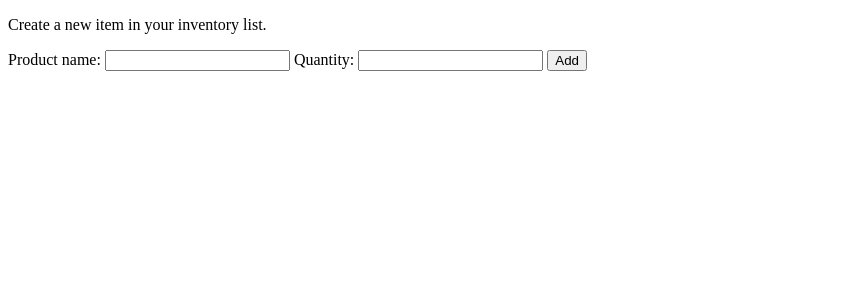
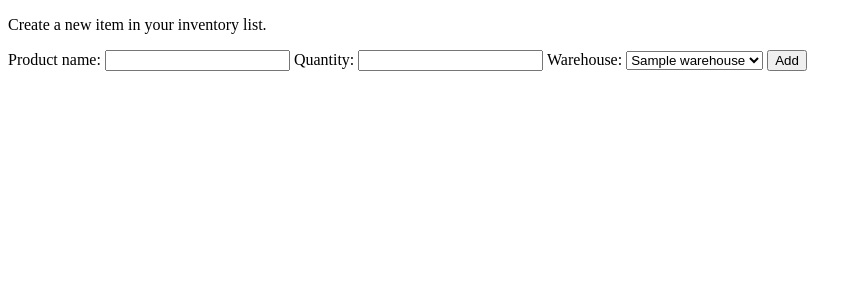
Before and after one commit to melanietai/inventory-tracking-system-web-app, a Flask app: page /inventory/new in a window 1280 px wide. Shown: the top 300 px of the page, without its empty margins (0-862 px from the left). Run offline with Flask 2, Linux system fonts and the light colour scheme; tables that the repository leaves empty hold one stand-in row (values such as "Sample post").

Commit message:
Add warehouse dropdown menu

```diff
--- a/myapp/crud/inventory_crud.py
+++ b/myapp/crud/inventory_crud.py
@@ -27,10 +27,10 @@ def get_inventory_by_id(id):
     return Inventory.query.get(id)
 
 
-def update_inventory(id, name, qty):
+def update_inventory(id, name, qty, warehouse_id=None):
     """Update an inventory."""
 
-    stmt = update(Inventory).where(Inventory.id==id).values(name= name, qty= qty)
+    stmt = update(Inventory).where(Inventory.id==id).values(name= name, qty= qty, warehouse_id=warehouse_id)
 
     db.session.execute(stmt)
     db.session.commit()
--- a/myapp/templates/index.html
+++ b/myapp/templates/index.html
@@ -26,7 +26,7 @@
       {% if item.warehouse_id %}
         <td>{{ item.warehouse.name }}</td>
       {% else %}
-      <td>Not yet assigned</td>
+        <td>Unassigned</td>
       {% endif %}
       <td>
         <form action="/inventory/{{ item.id }}">
--- a/myapp/templates/new_inventory.html
+++ b/myapp/templates/new_inventory.html
@@ -9,6 +9,18 @@
     <input type="text" id="new-inventory" name="name" required/>
     <label for="new-inventory-qty">Quantity:</label>
     <input type="number" id="new-inventory-qty" name="qty" required/>
+    <label for="warehouse-select">Warehouse:</label>
+    <select name="warehouse-id" id="warehouse-select">
+      {% for warehouse in warehouses %}
+        <option value="{{ warehouse.id }}">
+          {{ warehouse.name }}
+        </option>
+      {% endfor %}
+      <option value="">
+        Unassigned
+      </option>
+    </select>
+
     <button type="submit">Add</button>
   </form>
 </div>
--- a/myapp/views/inventory.py
+++ b/myapp/views/inventory.py
@@ -5,7 +5,8 @@ from myapp.crud import inventory_crud, warehouse_crud
 def show_new_inventory_page():
     """Return new_inventory page to create a new inventory item."""
 
-    return render_template("new_inventory.html")
+    warehouses = warehouse_crud.get_all_warehouses()
+    return render_template("new_inventory.html", warehouses=warehouses)
 
 
 def new_inventory():
@@ -13,8 +14,9 @@ def new_inventory():
 
     name = request.form.get('name')
     qty = request.form.get('qty')
+    warehouse_id = request.form.get("warehouse-id") or None
+    inventory_crud.create_inventory(name=name, qty=qty, warehouse_id=warehouse_id)
 
-    inventory_crud.create_inventory(name=name, qty=qty)
 
     flash("New item successfully added!")
 
@@ -26,11 +28,7 @@ def show_edit_inventory_page(id):
 
     inventory = inventory_crud.get_inventory_by_id(id=id)
     warehouses = warehouse_crud.get_all_warehouses()
-
-    if inventory.warehouse_id:
-        current_warehouse = inventory.warehouse
-    else:
-        current_warehouse = "Not yet assigned"
+    current_warehouse = inventory.warehouse
 
     return render_template("edit_inventory.html", inventory=inventory, current_warehouse=current_warehouse, warehouses=warehouses)
 
@@ -40,8 +38,9 @@ def edit_inventory(id):
 
     name = request.form.get("name")
     qty = request.form.get("qty")
+    warehouse_id = request.form.get("warehouse-id") or None
 
-    inventory_crud.update_inventory(id=id, name=name, qty=qty)
+    inventory_crud.update_inventory(id=id, name=name, qty=qty, warehouse_id=warehouse_id)
     flash("Item successfuly edited!")
 
     return redirect("/")
```
Also changed, not shown: myapp/templates/edit_inventory.html (+18 -4 lines). Lines whose indentation alone changed are shown as unchanged.
